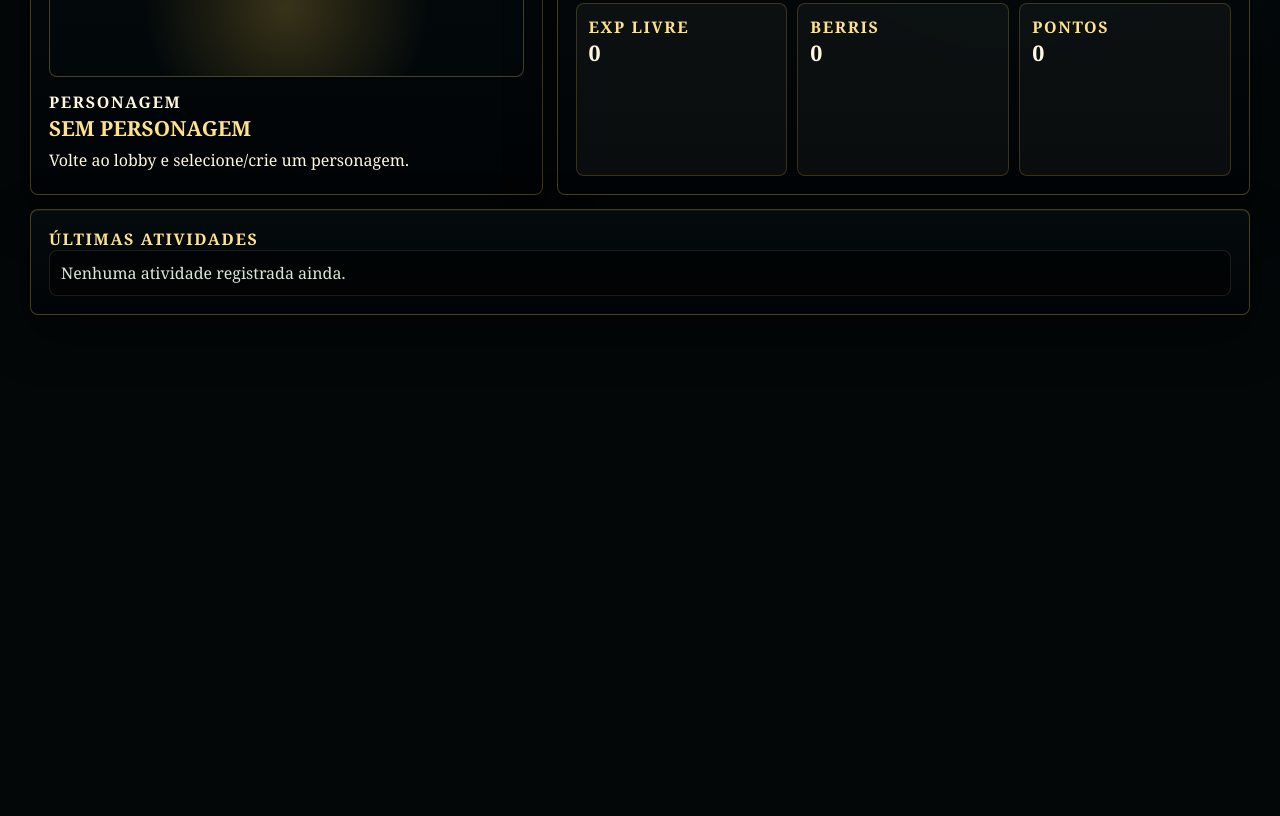
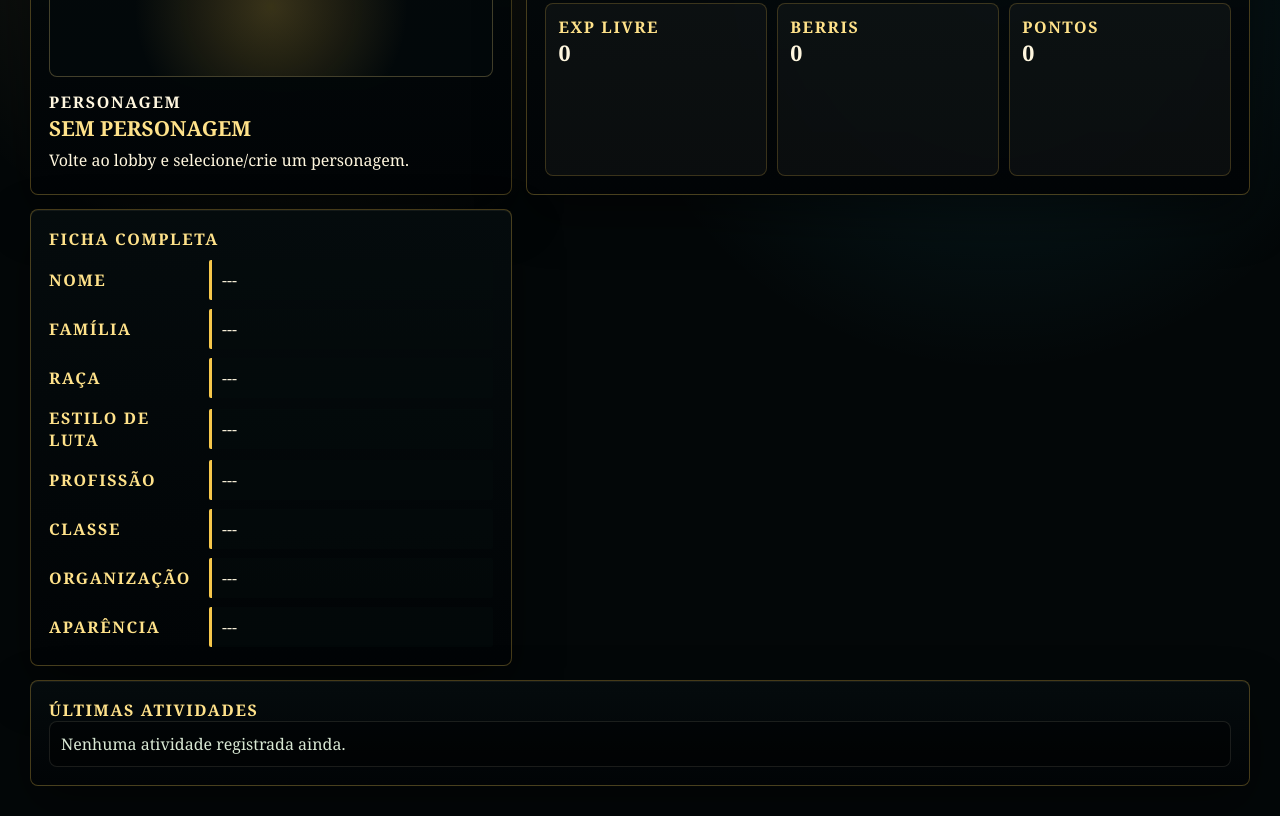
Before and after one commit to isaquearruda-cyber/onepieceancientcursed, a plain HTML site: page perfil.html in a window 1280 px wide. Shown: the part 412-1228 px from the top of the page. Before the commit the page ends 800 px from the top, so only its background shows below. Drawn offline with Linux system fonts and the light colour scheme.

Commit message:
Move ficha completa para perfil

```diff
--- a/perfil.html
+++ b/perfil.html
@@ -15,7 +15,7 @@
         .topo small, .rotulo { color: #ffe28a; font-weight: 900; letter-spacing: .1em; text-transform: uppercase; }
         h1 { margin: 3px 0 6px; font-family: "Segoe UI Black", "Arial Black", Impact, sans-serif; font-size: clamp(2rem, 5vw, 4rem); line-height: .92; text-transform: uppercase; text-shadow: 0 5px 0 #210b08, 0 16px 30px rgba(0,0,0,.72); }
         .voltar { min-height: 42px; padding: 0 14px; border: 1px solid rgba(255,226,138,.52); border-radius: 8px; color: #fff7df; background: rgba(4,12,13,.72); font-weight: 900; text-transform: uppercase; text-decoration: none; display: inline-grid; place-items: center; }
-        .grid { display: grid; grid-template-columns: minmax(260px, .85fr) minmax(0, 1.15fr); gap: 14px; }
+        .grid { display: grid; grid-template-columns: minmax(260px, .8fr) minmax(0, 1.2fr); gap: 14px; }
         .cartao-personagem { padding: 18px; display: grid; gap: 14px; }
         .avatar { min-height: 280px; border: 1px solid rgba(255,226,138,.26); border-radius: 8px; display: grid; place-items: center; background: radial-gradient(circle at 50% 75%, rgba(247,200,75,.22), transparent 45%), rgba(4,12,13,.58); overflow: hidden; }
         .avatar img { max-width: 100%; max-height: 360px; object-fit: contain; filter: drop-shadow(0 22px 30px rgba(0,0,0,.58)); }
@@ -23,6 +23,10 @@
         .nome { margin: 0; font-size: 1.8rem; line-height: 1; text-transform: uppercase; }
         .classe { margin: 0; color: #d9e8d4; }
         .xp-card { padding: 18px; display: grid; gap: 14px; }
+        .ficha-card { padding: 18px; display: grid; gap: 10px; }
+        .ficha-grid { display: grid; gap: 9px; }
+        .ficha-linha { display: grid; grid-template-columns: minmax(110px, 150px) 1fr; gap: 10px; align-items: center; }
+        .ficha-linha span:last-child { min-width: 0; padding: 9px 10px; border-left: 3px solid #f7c84b; border-radius: 2px; background: rgba(4,12,13,.52); color: #fff7df; overflow-wrap: anywhere; }
         .nivel { display: grid; grid-template-columns: auto 1fr; gap: 14px; align-items: center; }
         .nivel-numero { width: 96px; height: 96px; border-radius: 50%; display: grid; place-items: center; color: #07100d; background: radial-gradient(circle, #fff7df, #ffe28a 55%, #c3922b); font-size: 2rem; font-weight: 1000; box-shadow: 0 0 28px rgba(255,226,138,.35); }
         .barra { height: 18px; border: 1px solid rgba(255,247,223,.16); border-radius: 999px; background: rgba(0,0,0,.58); overflow: hidden; }
@@ -33,7 +37,7 @@
         .historico { padding: 18px; margin-top: 14px; }
         .historico-lista { display: grid; gap: 10px; }
         .linha { padding: 11px; border: 1px solid rgba(255,247,223,.1); border-radius: 8px; background: rgba(0,0,0,.38); color: #d9e8d4; }
-        @media (max-width: 820px) { .video-fundo { display: none; } .topo, .grid { grid-template-columns: 1fr; } .stats { grid-template-columns: 1fr; } .painel { backdrop-filter: none; } }
+        @media (max-width: 820px) { .video-fundo { display: none; } .topo, .grid, .ficha-linha { grid-template-columns: 1fr; } .stats { grid-template-columns: 1fr; } .painel { backdrop-filter: none; } }
     </style>
 </head>
 <body>
@@ -72,6 +76,19 @@
                     <div class="stat"><span class="rotulo">Pontos</span><strong id="pontos-perfil">0</strong></div>
                 </div>
             </article>
+            <article class="ficha-card painel">
+                <p class="rotulo">Ficha completa</p>
+                <div class="ficha-grid">
+                    <div class="ficha-linha"><span class="rotulo">Nome</span><span id="ficha-nome">---</span></div>
+                    <div class="ficha-linha"><span class="rotulo">Família</span><span id="ficha-familia">---</span></div>
+                    <div class="ficha-linha"><span class="rotulo">Raça</span><span id="ficha-raca">---</span></div>
+                    <div class="ficha-linha"><span class="rotulo">Estilo de luta</span><span id="ficha-estilo">---</span></div>
+                    <div class="ficha-linha"><span class="rotulo">Profissão</span><span id="ficha-profissao">---</span></div>
+                    <div class="ficha-linha"><span class="rotulo">Classe</span><span id="ficha-classe">---</span></div>
+                    <div class="ficha-linha"><span class="rotulo">Organização</span><span id="ficha-organizacao">---</span></div>
+                    <div class="ficha-linha"><span class="rotulo">Aparência</span><span id="ficha-aparencia">---</span></div>
+                </div>
+            </article>
         </section>
         <section class="historico painel">
             <p class="rotulo">Últimas atividades</p>
@@ -101,6 +118,15 @@
         document.getElementById("exp-livre").textContent = fmt(progresso.expDisponivel);
         document.getElementById("berris-perfil").textContent = fmt(progresso.berris);
         document.getElementById("pontos-perfil").textContent = fmt(progresso.pontosMissao);
+        const aparenciaTexto = personagem?.aparencia ? `${personagem.aparencia.nome || "Aparência"}${personagem.aparencia.obra ? ` (${personagem.aparencia.obra})` : ""}` : (personagem?.aparenciaTexto || "---");
+        document.getElementById("ficha-nome").textContent = personagem?.nome || "---";
+        document.getElementById("ficha-familia").textContent = personagem?.familia || "---";
+        document.getElementById("ficha-raca").textContent = personagem?.raca || "---";
+        document.getElementById("ficha-estilo").textContent = personagem?.estiloLuta || personagem?.estilo || "---";
+        document.getElementById("ficha-profissao").textContent = personagem?.profissao || personagem?.ocupacao || "---";
+        document.getElementById("ficha-classe").textContent = personagem?.classe || "---";
+        document.getElementById("ficha-organizacao").textContent = personagem?.organizacao || personagem?.organização || "---";
+        document.getElementById("ficha-aparencia").textContent = aparenciaTexto;
         const avatar = document.getElementById("avatar-perfil");
         if (personagem?.imagem) avatar.innerHTML = `<img src="${personagem.imagem}" alt="">`;
         else avatar.innerHTML = "<span>Sem imagem</span>";
```
